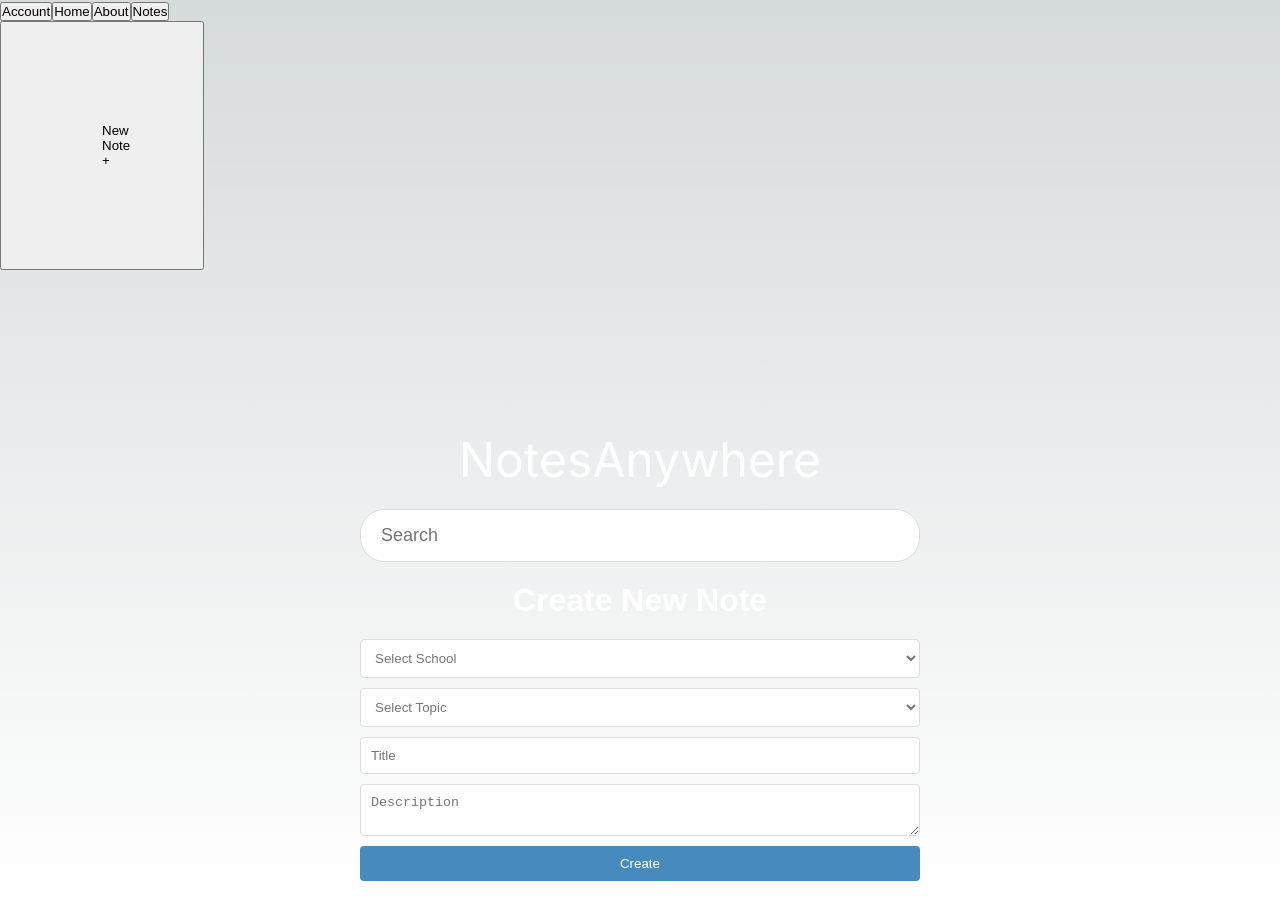
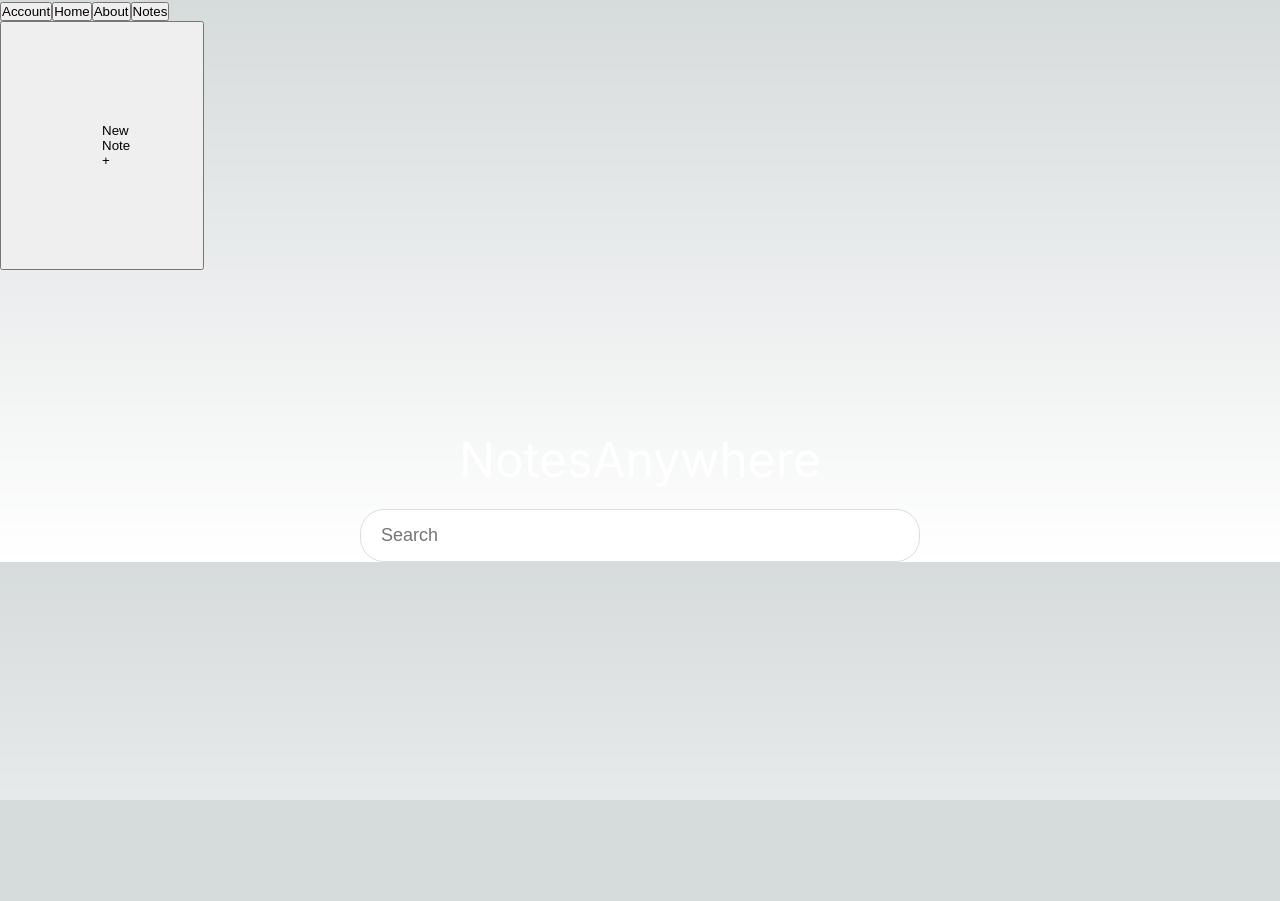
Before and after one commit to SodiKroehler/makeuc_2023, a Next.js app: page / in a window 1280 px wide. After the commit the page ends 800 px from the top, so only its background shows below. Built offline with nearby package versions, Linux system fonts and the light colour scheme.

Commit message:
updates to NewNote and creation of the Notes page

```diff
--- a/src/app/components/HomePage.tsx
+++ b/src/app/components/HomePage.tsx
@@ -10,7 +10,7 @@ export default async function Home() {
     <main>
       <Navbar />
       <Searchbar />
-      <NewNote />
+      {/* <NewNote /> */}
     </main>
   )
 }
--- a/src/app/components/Navbar.js
+++ b/src/app/components/Navbar.js
@@ -1,4 +1,4 @@
-'use client'
+
 
 import React from 'react';
 import { Component } from 'react';
--- a/src/app/components/NewNote.js
+++ b/src/app/components/NewNote.js
@@ -19,16 +19,20 @@ const NewNote = () => {
       <form onSubmit={handleSubmit}>
         <select value={school} onChange={(e) => setSchool(e.target.value)}>
           {/* Populate these options with your actual data */}
-          <option value="">Select School</option>
-          <option value="school1">School 1</option>
-          <option value="school2">School 2</option>
+           {schools.map((school) => (
+            <option key={school.name} value={school.name}>
+              {school.name}
+            </option>
+          ))}
         </select>
 
         <select value={topic} onChange={(e) => setTopic(e.target.value)}>
-          {/* Populate these options with your actual data */}
           <option value="">Select Topic</option>
-          <option value="topic1">Topic 1</option>
-          <option value="topic2">Topic 2</option>
+          {topics.map((topicOption) => (
+            <option key={topicOption.value} value={topicOption.value}>
+              {topicOption.label}
+            </option>
+          ))}
         </select>
 
         <input
```
Also changed, not shown: src/app/components/Notes.js (+49 -0 lines), src/app/components/Notes.css (added).
